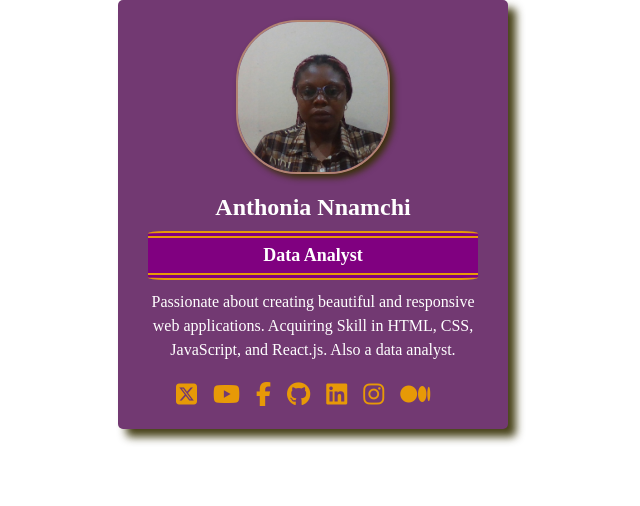
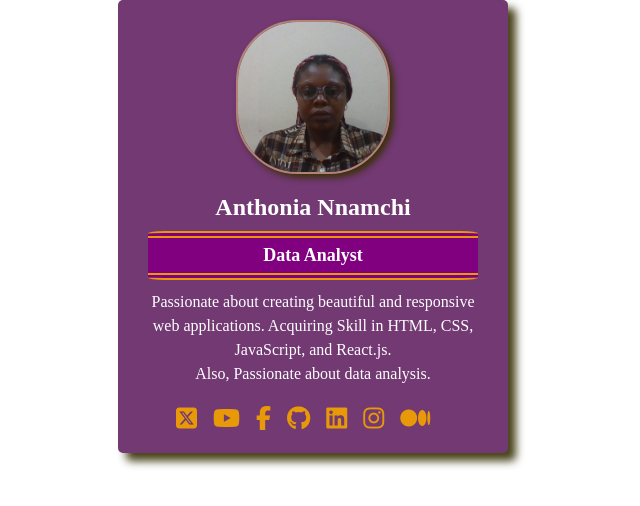
Before and after one commit to Noaphil/week_4_task_profile_card, a plain HTML site: page index.html in a window 1280 px wide. Shown: the whole page, without its empty margins (327-967 px from the left). Drawn offline with Linux system fonts and the light colour scheme.

Commit message:
my commit

```diff
--- a/index.html
+++ b/index.html
@@ -15,7 +15,8 @@
         <p class="description">
             Passionate about creating beautiful and responsive web applications.
             Acquiring Skill in HTML, CSS, JavaScript, and React.js.
-            Also a data analyst.
+            <br>
+            Also, Passionate about data analysis.
         </p>
         <div class="social-icons">
             <a href="https://x.com"
```
